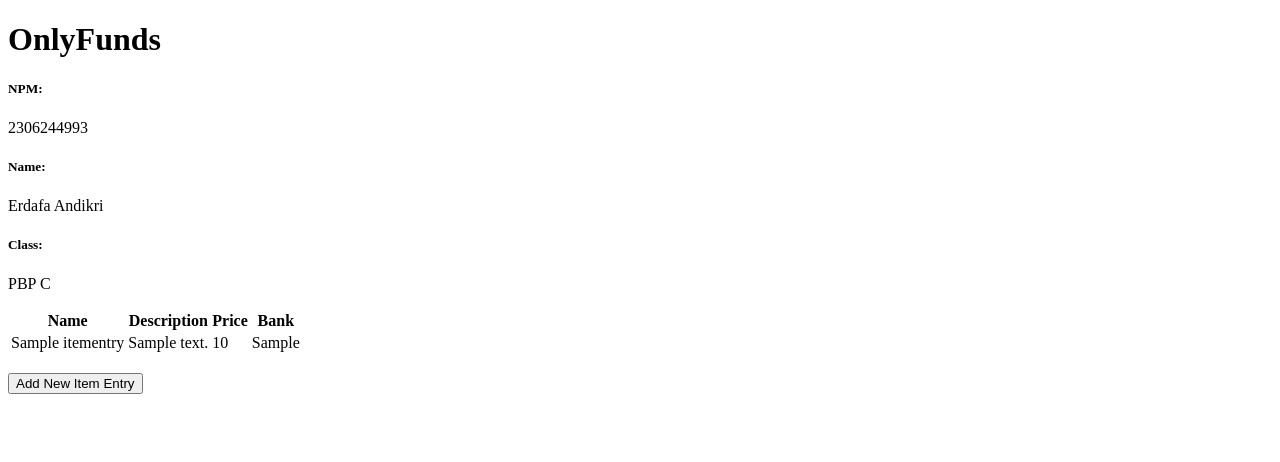
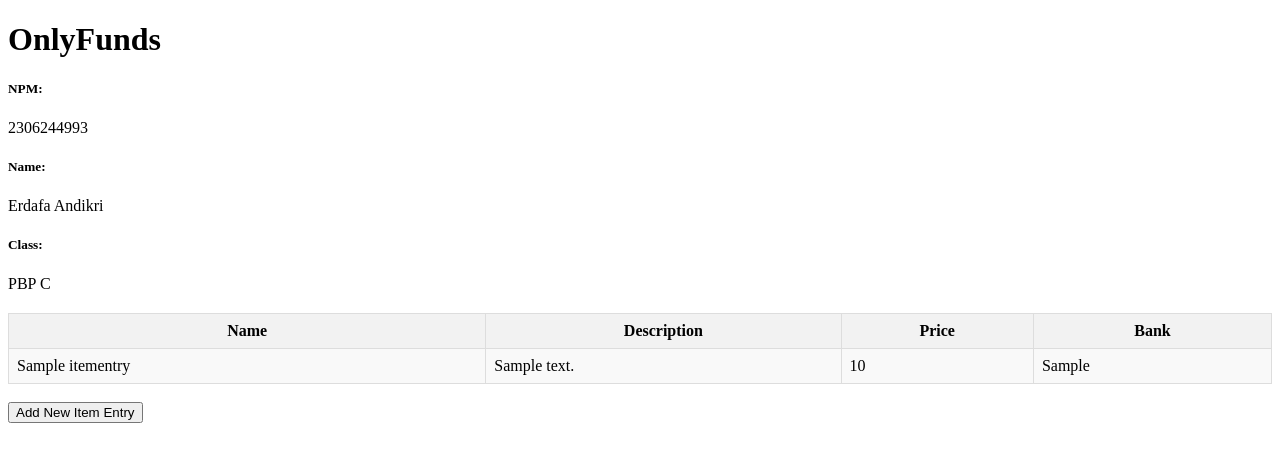
Before and after one commit to dafandikri/onlyfunds, a Django app: page / in a window 1280 px wide. Shown: the top 462 px of the page. Run offline with Django 5.2, Linux system fonts and the light colour scheme; tables that the repository leaves empty hold one stand-in row (values such as "Sample post").

Commit message:
Added CSS style at main.html

```diff
--- a/main/templates/main.html
+++ b/main/templates/main.html
@@ -1,5 +1,30 @@
 {% extends 'base.html' %}
 {% block content %}
+    <style>
+        table {
+            width: 100%;
+            border-collapse: collapse;
+            margin-top: 20px;
+        }
+
+        th, td {
+            border: 1px solid #ddd;
+            padding: 8px;
+        }
+
+        th {
+            background-color: #f2f2f2;
+        }
+
+        tr:nth-child(even) {
+            background-color: #f9f9f9;
+        }
+
+        tr:hover {
+            background-color: #f1f1f1;
+        }
+    </style>
+
     <h1>OnlyFunds</h1>
 
     <h5>NPM: </h5>
```
